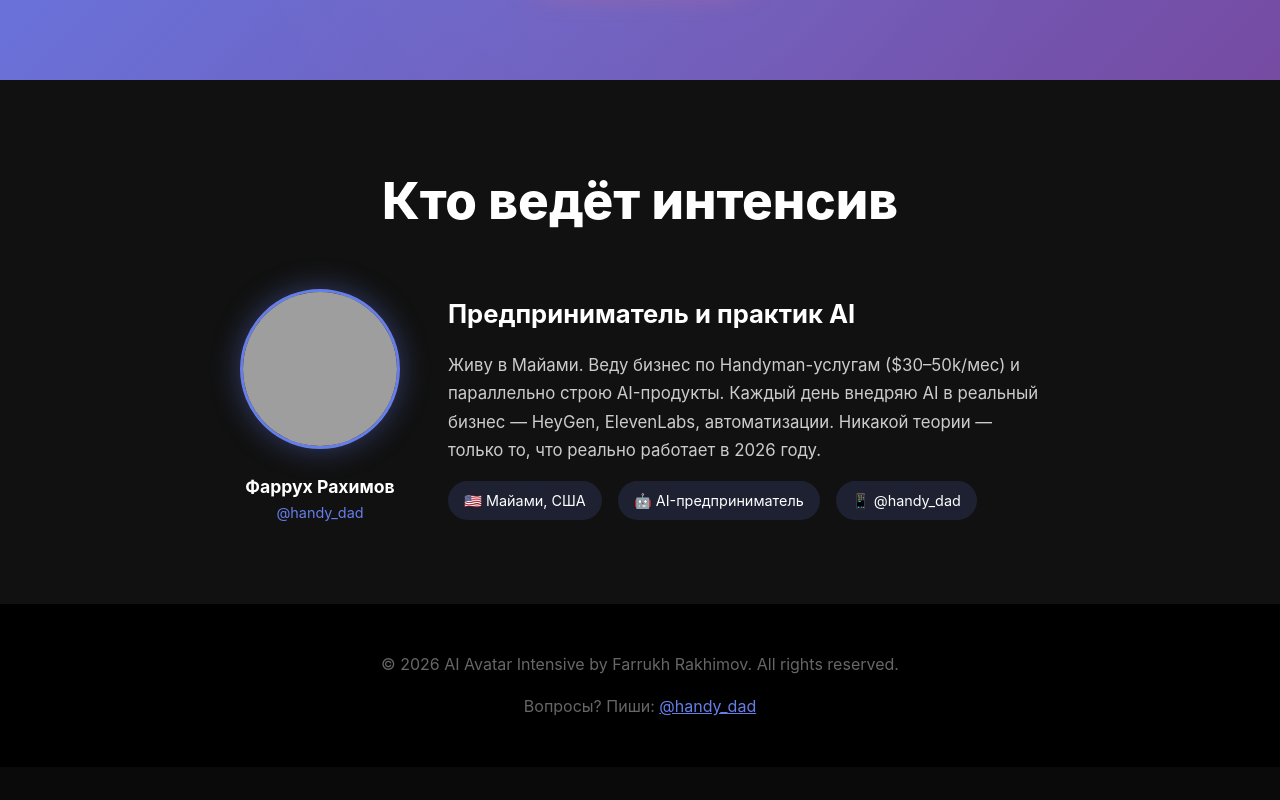
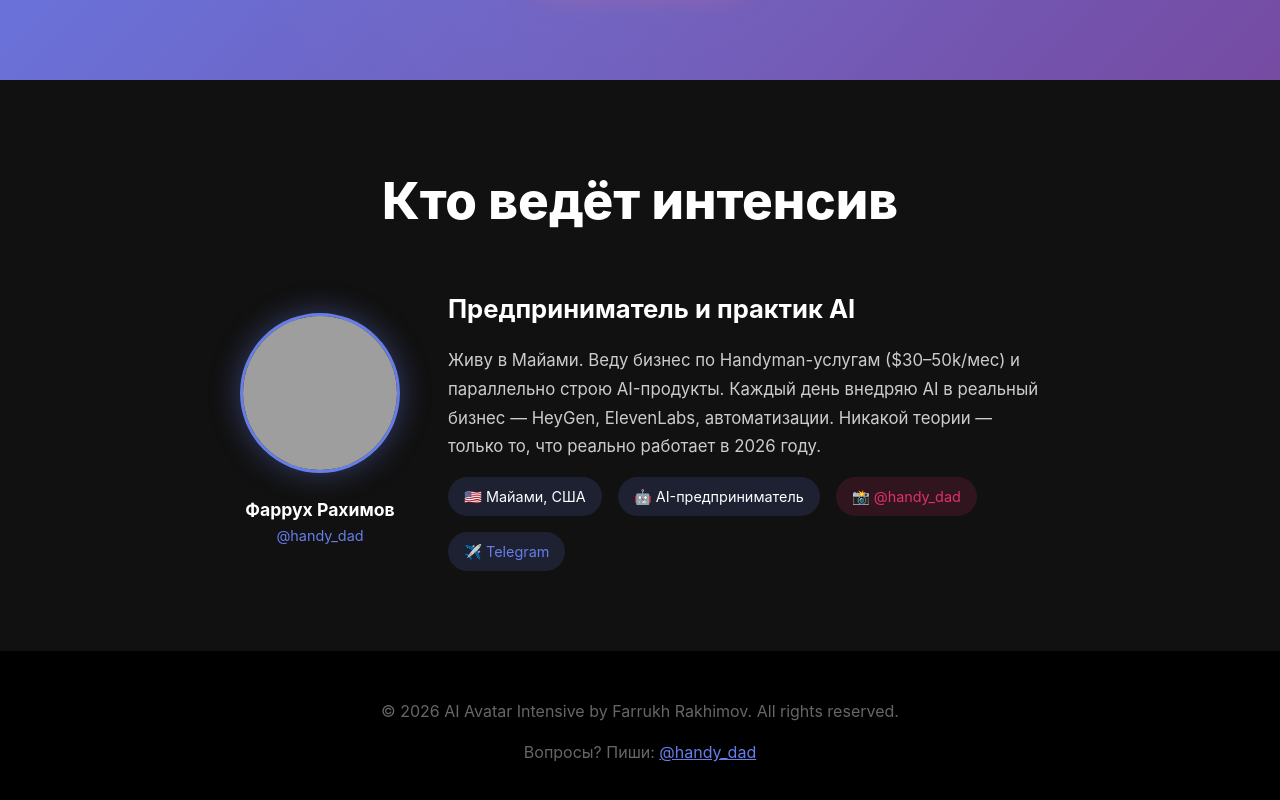
Before and after one commit to mybotbestagent-maker/ai-avatar-course, a plain HTML site: page index.html in a window 1280 px wide. Shown: the part 7192-7992 px from the top of the page. Before the commit the page ends 7959 px from the top, so only its background shows below. Drawn offline with Linux system fonts and the light colour scheme; grey boxes are pictures that could not be loaded.

Commit message:
Add Instagram @handy_dad to author section

```diff
--- a/index.html
+++ b/index.html
@@ -599,7 +599,8 @@
                     <div style="margin-top:1rem; display:flex; gap:1rem; flex-wrap:wrap;">
                         <div style="background:rgba(102,126,234,0.15); padding:0.5rem 1rem; border-radius:20px; font-size:0.9rem;">🇺🇸 Майами, США</div>
                         <div style="background:rgba(102,126,234,0.15); padding:0.5rem 1rem; border-radius:20px; font-size:0.9rem;">🤖 AI-предприниматель</div>
-                        <div style="background:rgba(102,126,234,0.15); padding:0.5rem 1rem; border-radius:20px; font-size:0.9rem;">📱 @handy_dad</div>
+                        <a href="https://instagram.com/handy_dad" target="_blank" style="background:rgba(225,48,108,0.15); padding:0.5rem 1rem; border-radius:20px; font-size:0.9rem; color:#e1306c; text-decoration:none;">📸 @handy_dad</a>
+                        <a href="https://t.me/handy_dad" target="_blank" style="background:rgba(102,126,234,0.15); padding:0.5rem 1rem; border-radius:20px; font-size:0.9rem; color:#667eea; text-decoration:none;">✈️ Telegram</a>
                     </div>
                 </div>
             </div>
```
